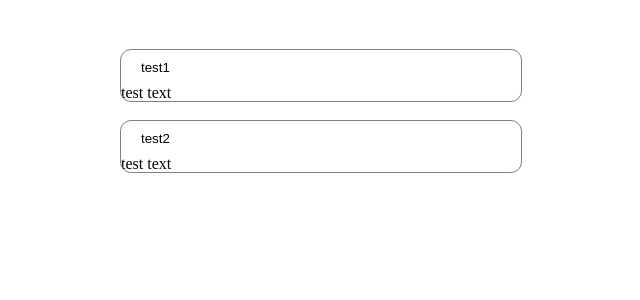
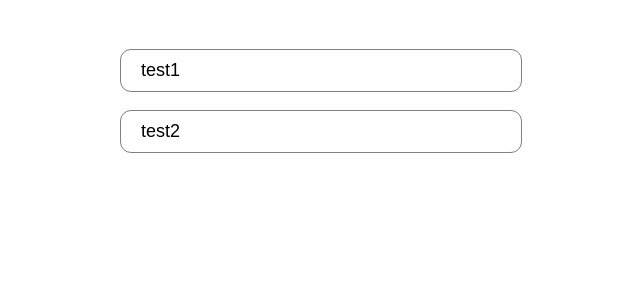
Before and after one commit to KosukeTakahashi0410/component-catalog, a Next.js app: page / in a window 1280 px wide. Shown: the top 300 px of the page, without its empty margins (319-959 px from the left). Built offline with nearby package versions, Linux system fonts and the light colour scheme.

Commit message:
:wrench: transition追加

```diff
--- a/src/components/accordion/index.module.scss
+++ b/src/components/accordion/index.module.scss
@@ -6,17 +6,16 @@
     outline: 0.5px solid gray;
     border-radius: 10px;
     background-color: #fff;
+
+    &:not(:last-child) {
+      margin-bottom: 20px;
+    }
+
+    &:focus-within,
+    &:hover {
+      outline: 0.5px solid blue;
+    }
   }
-
-  > .wrapper:not(:last-child) {
-    margin-bottom: 20px;
-  }
-
-    >.wrapper:focus,
-    >.wrapper:hover {
-        outline: 0.5px solid blue;
-        border-radius: 10px;
-      }
 
   >.wrapper  > .title {
       position: relative;
@@ -33,14 +32,21 @@
     padding: 10px 20px;
     width: 100%;
     text-align: left;
+    font-size: 18px;
+    font-weight: 200;
   }
 
-  > .content {
-    min-height: 150px;
-    margin: 10px, 20px;
+  > .wrapper > .content  {
+    max-height: 100vh;
+    transition: max-height 0.8s ease;
+    overflow: hidden;
+
+    &.Close {
+      max-height: 0;
+    }
   }
 
-  > .content > .text {
-    padding: 10px 20px;
+  >.wrapper > .content > .text {
+    padding: 14px 20px;
   }
 }
```
